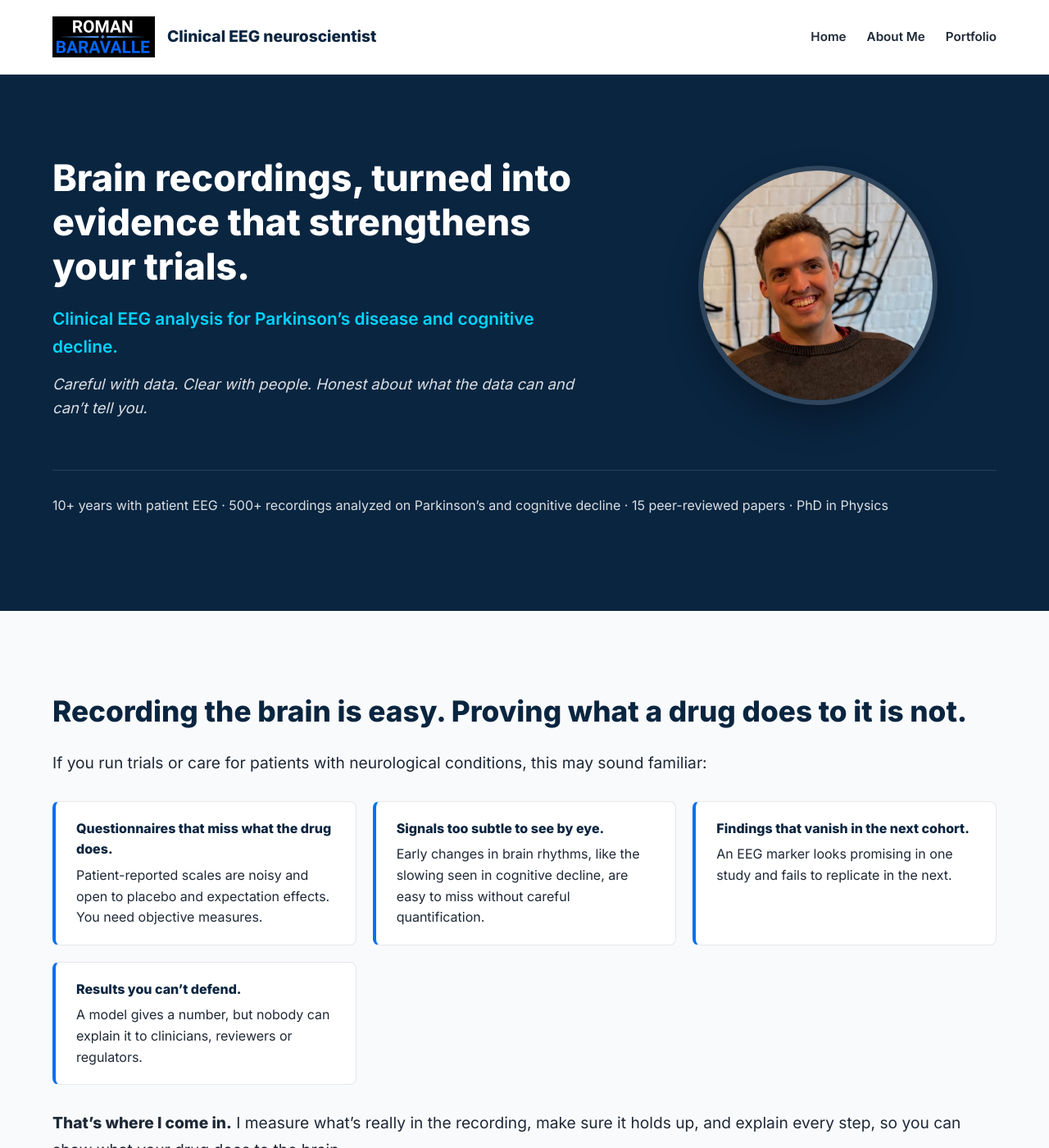
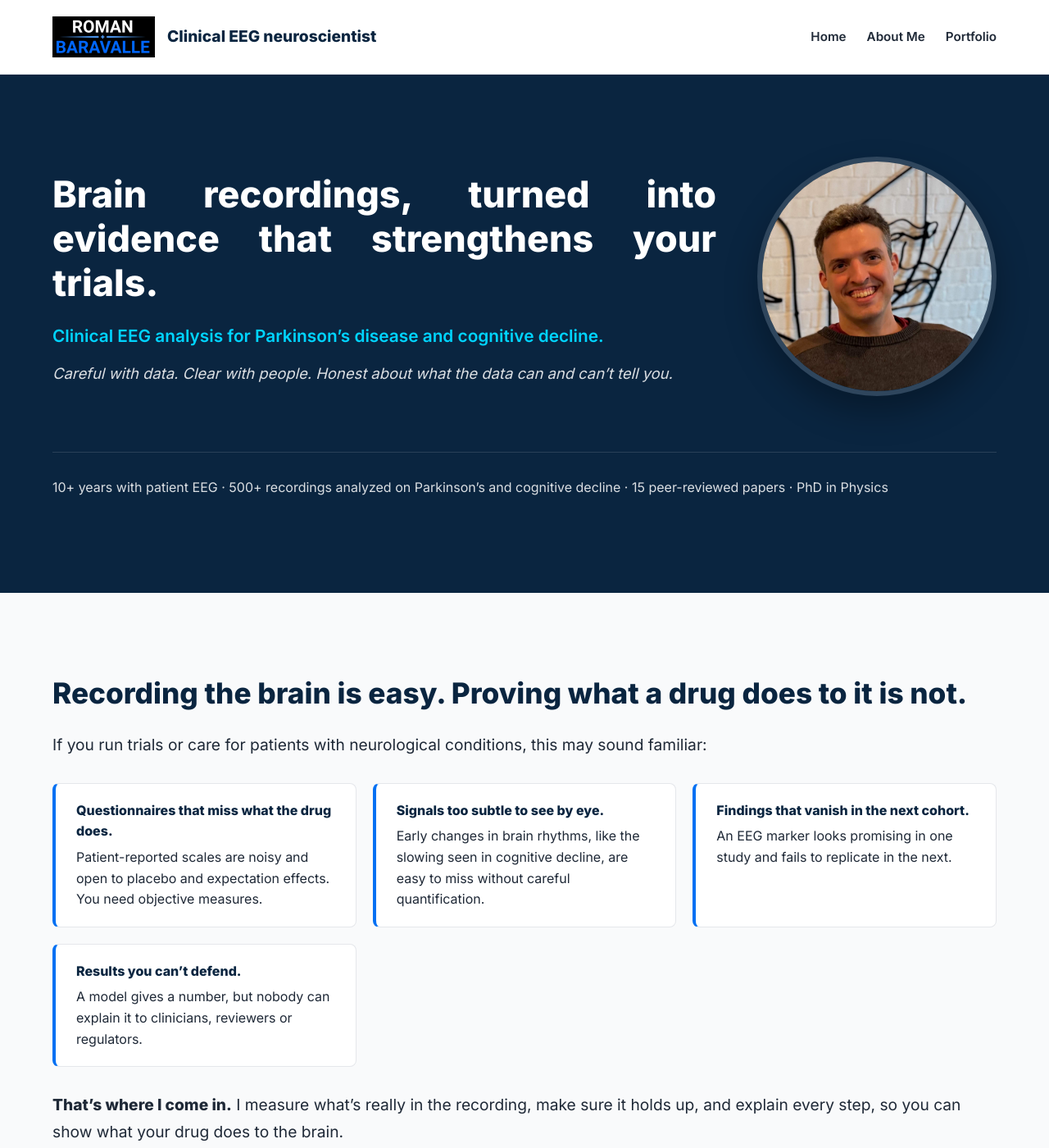
Before and after one commit to RomanBaravalle/RomanBaravalle, a Jekyll site: the page built from index.md, in a window 1280 px wide and 1400 px high. Shown: the whole window at 82% size. Built offline with Jekyll 4.4.1, drawn with Linux system fonts in a browser that asks for light colours.

Commit message:
change in formatting

```diff
--- a/_layouts/default.html
+++ b/_layouts/default.html
@@ -141,14 +141,14 @@
 
     /* Hero & Grid Helpers */
     .hero { background: var(--secondary); color: white; padding: 100px 0; }
-    .hero-content { display: grid; grid-template-columns: 1.2fr 0.8fr; gap: 60px; align-items: center; }
+    .hero-content { display: grid; grid-template-columns: 1fr auto; gap: 50px; align-items: center; text-align: justify; }
     .grid-3 { display: grid; grid-template-columns: repeat(auto-fit, minmax(280px, 1fr)); gap: 30px; }
     .card { background: white; border: 1px solid #e5e7eb; border-radius: 12px; padding: 35px; box-shadow: 0 4px 6px rgba(0,0,0,0.02); }
 
     /* Home folds */
     .hero-subtitle { font-size: 1.3rem; font-weight: 600; color: var(--accent); margin: 0 0 15px; }
     .hero-tagline { font-size: 1.15rem; font-style: italic; opacity: 0.85; margin: 0; }
-    .stats { border-top: 1px solid rgba(255,255,255,0.15); margin-top: 60px; padding-top: 30px; font-size: 1rem; opacity: 0.85; }
+    .stats { text-align: justify; border-top: 1px solid rgba(255,255,255,0.15); margin-top: 60px; padding-top: 30px; font-size: 1rem; opacity: 0.85; }
     .fold-heading { font-size: 2.2rem; color: var(--secondary); line-height: 1.25; margin: 0 0 25px; }
     .fold-lead { font-size: 1.2rem; line-height: 1.7; }
     .problem-list { list-style: none; padding: 0; margin: 30px 0; display: grid; grid-template-columns: repeat(auto-fit, minmax(280px, 1fr)); gap: 20px; }
```
